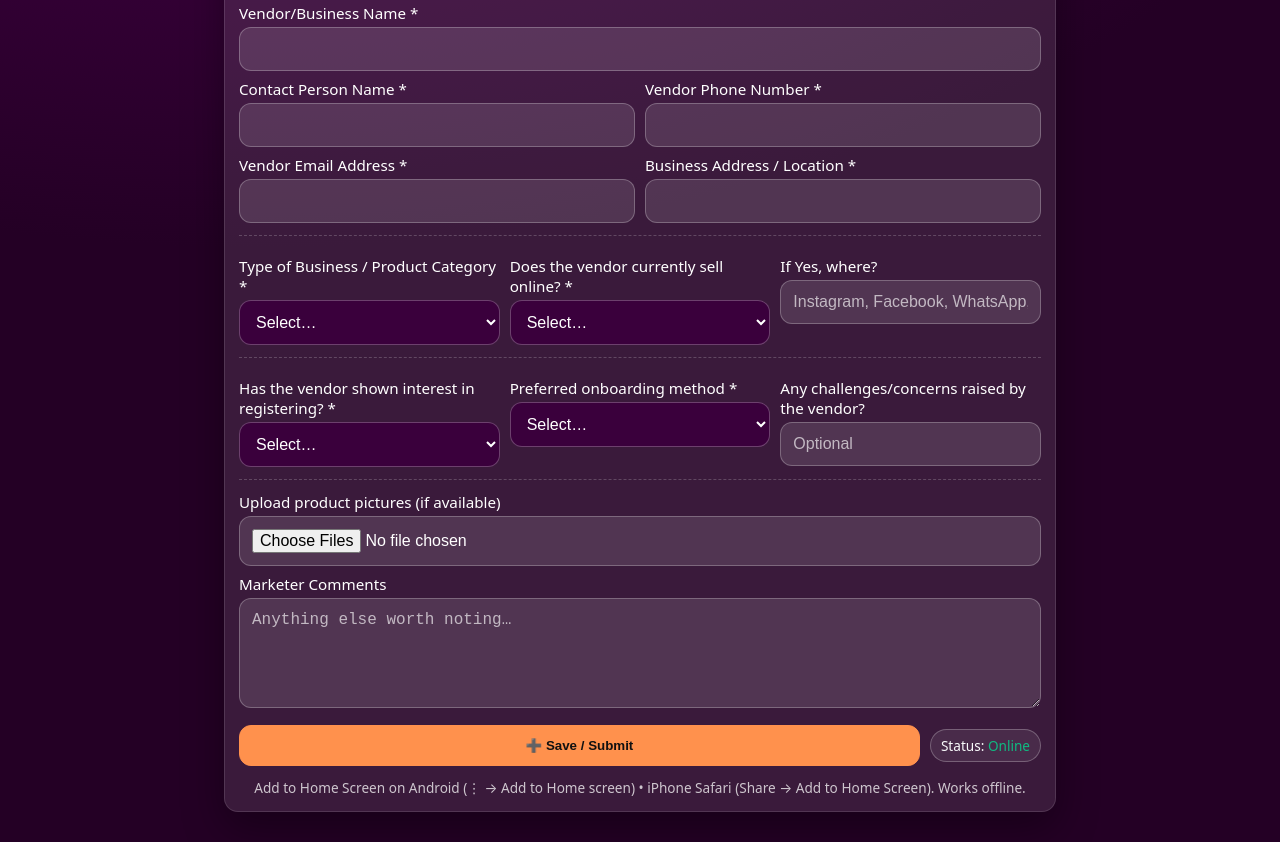
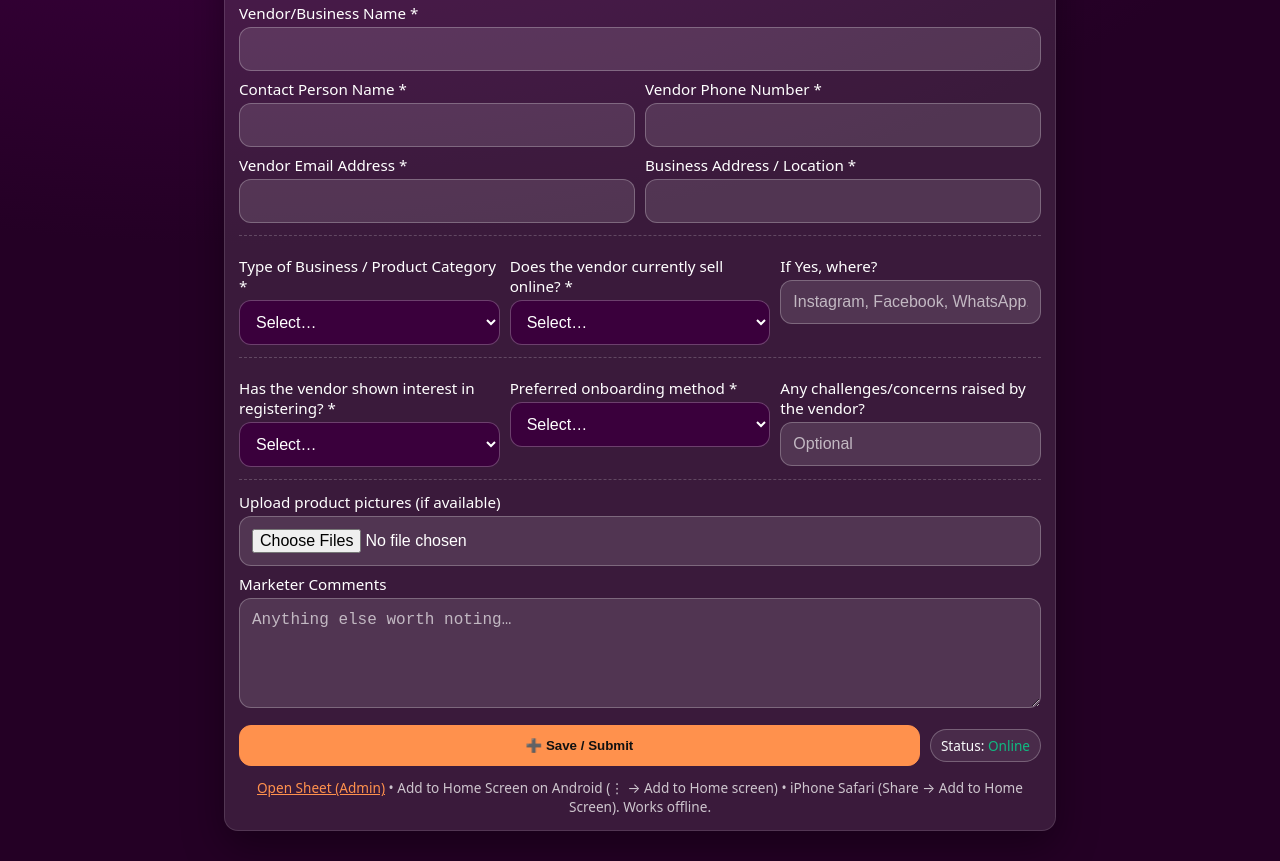
Before and after one commit to bslyuk240/jm-vendor-sourcing, a plain HTML site: page index.html in a window 1280 px wide. Shown: the part 335-1196 px from the top of the page. Drawn offline with Linux system fonts and the light colour scheme.

Commit message:
Update index.html

```diff
--- a/index.html
+++ b/index.html
@@ -204,7 +204,13 @@
         <div id="list" class="list"></div>
       </div>
 
-      <div class="footer">Add to Home Screen on Android (⋮ → Add to Home screen) • iPhone Safari (Share → Add to Home Screen). Works offline.</div>
+      <div class="footer">
+  <a href="https://docs.google.com/spreadsheets/d/1Oy5sctouREFW7Sr84LQlkaXevX-LiYKYw_TdcEH6p3A/edit#gid=0"
+     target="_blank" rel="noopener" class="tiny"
+     style="color:#ff914d;text-decoration:underline">Open Sheet (Admin)</a>
+  • Add to Home Screen on Android (⋮ → Add to Home screen) • iPhone Safari (Share → Add to Home Screen).
+  Works offline.
+</div>
     </div>
   </div>
 
```
